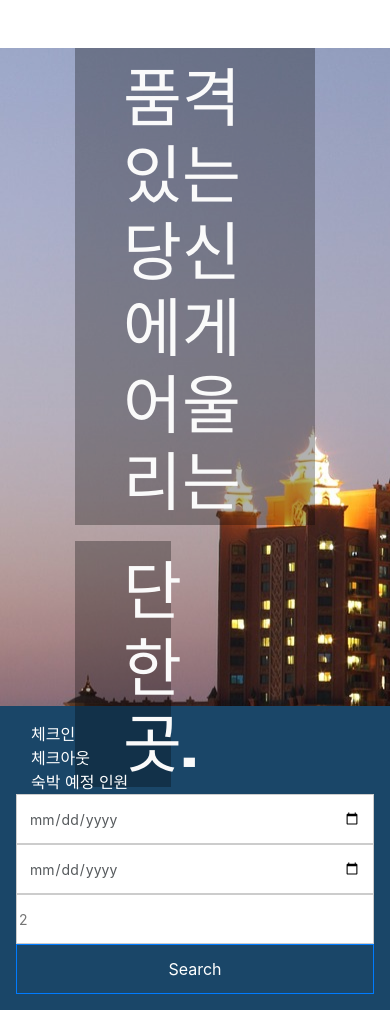
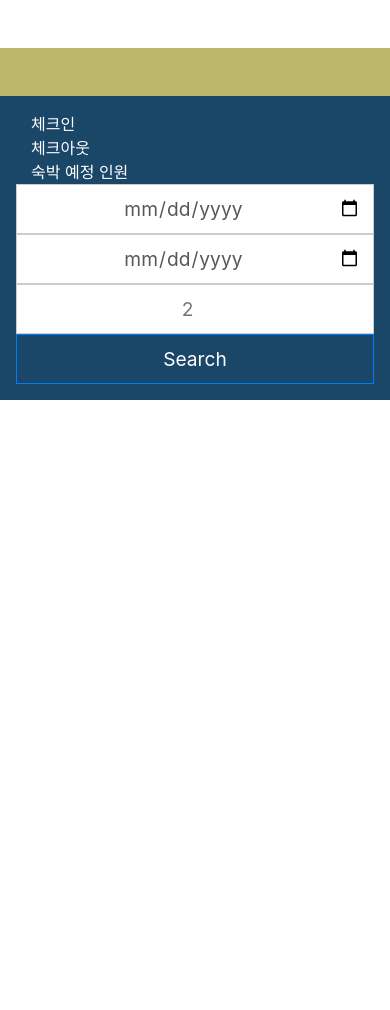
Before and after one commit to dodonmountain/Pprka, a Django app: page /index/ in a window 390 px wide. After the commit the page ends 400 px from the top, so only its background shows below. Run offline with Django 3.2, Linux system fonts and the light colour scheme; some libraries are stand-ins or nearby versions.

Commit message:
kh| added responsive index

```diff
--- a/assets/index/_index.css
+++ b/assets/index/_index.css
@@ -1,50 +1,65 @@
-.navbox {
-    background-image: url("palmhotel.jpg");
-    height: 78vh;
+
+
+@media (min-width: 992px) {
+    .oneliner {
+        font-size: 4rem;
+        color: #fafafa;
+        font-family: Impact, Haettenschweiler, 'Arial Narrow Bold', sans-serif;
+        background-color: rgba(0, 0, 0, 0.3);
+        max-width: fit-content;
+    }
+    .navbox {
+        background-image: url("palmhotel.jpg");
+        height: 78vh;
+    }
+}
+@media (max-width: 992px) {
+    .oneliner {
+        font-size: 0;
+    }
+    .navbox {
+        background-color: darkkhaki;
+    }
 }
 
-.oneliner {
-    font-size: 4rem;
-    color: #fafafa;
-    font-family: Impact, Haettenschweiler, 'Arial Narrow Bold', sans-serif;
-    background-color: rgba(0,0,0,0.3);
-    max-width: fit-content;
 
+.search-sec {
+    padding: 1rem;
 }
 
-.search-sec{
-    padding: 1rem;
-}
-.search-slt{
+.search-slt {
     display: block;
     width: 100%;
-    font-size: 0.875rem;
+    font-size: 1.2rem;
     line-height: 1.5;
     color: #55595c;
     background-color: #fff;
     background-image: none;
     border: 1px solid #ccc;
     height: calc(3rem + 2px) !important;
-    border-radius:0;
+    border-radius: 0;
+    text-align: center;
 }
-.wrn-btn{
+
+.wrn-btn {
     width: 100%;
-    font-size: 16px;
+    font-size: 1.2rem;
     font-weight: 400;
     text-transform: capitalize;
     height: calc(3rem + 2px) !important;
-    border-radius:0;
+    border-radius: 0;
 }
-@media (min-width: 992px){
-    .search-sec{
+
+@media (min-width: 992px) {
+    .search-sec {
         position: relative;
         top: -120px;
-        background: rgba(26, 70, 104, 0.51);
+        background: rgba(35, 35, 35, 0.51);
     }
 }
 
-@media (max-width: 992px){
-    .search-sec{
+@media (max-width: 992px) {
+    .search-sec {
         background: #1A4668;
         top: -120px;
     }
```
